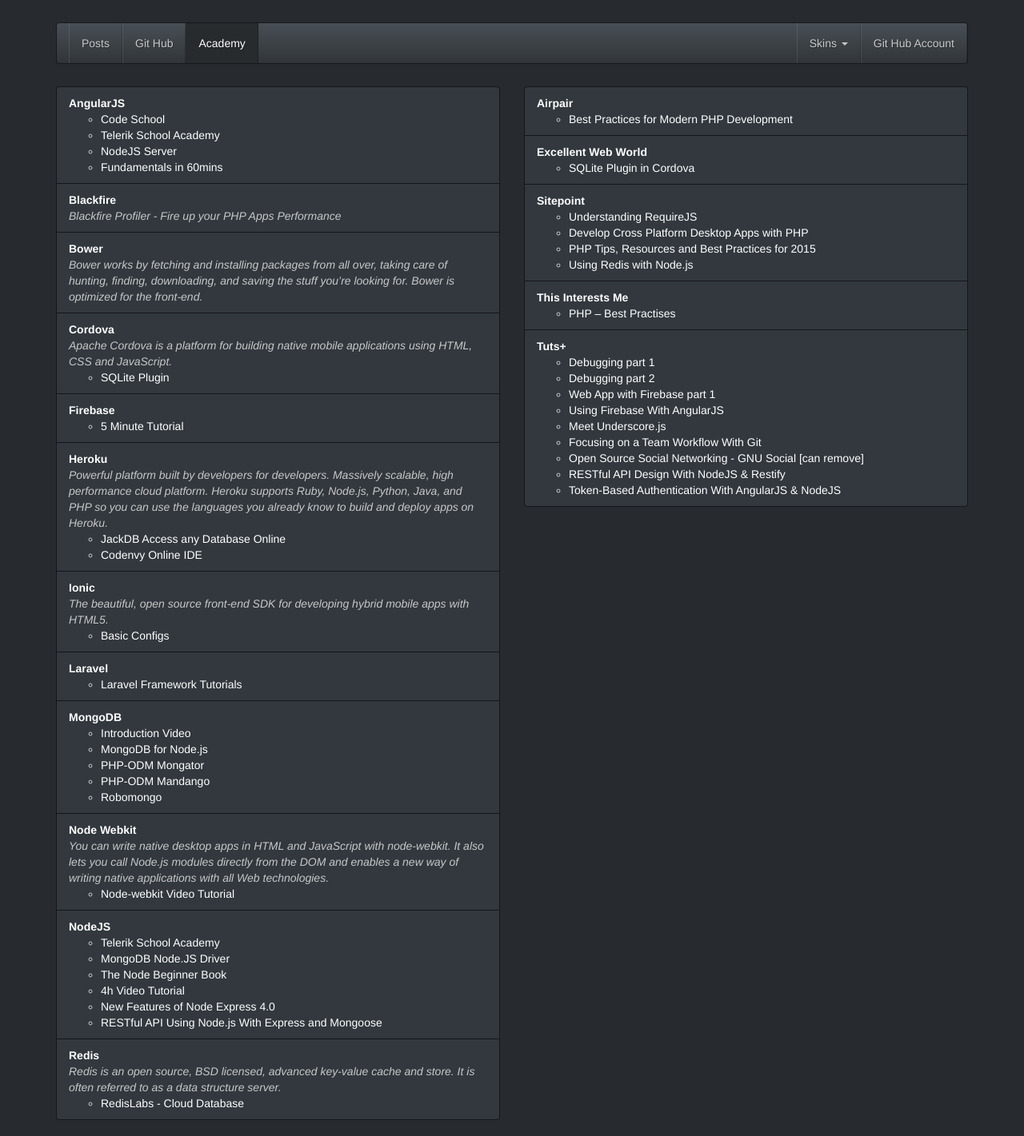
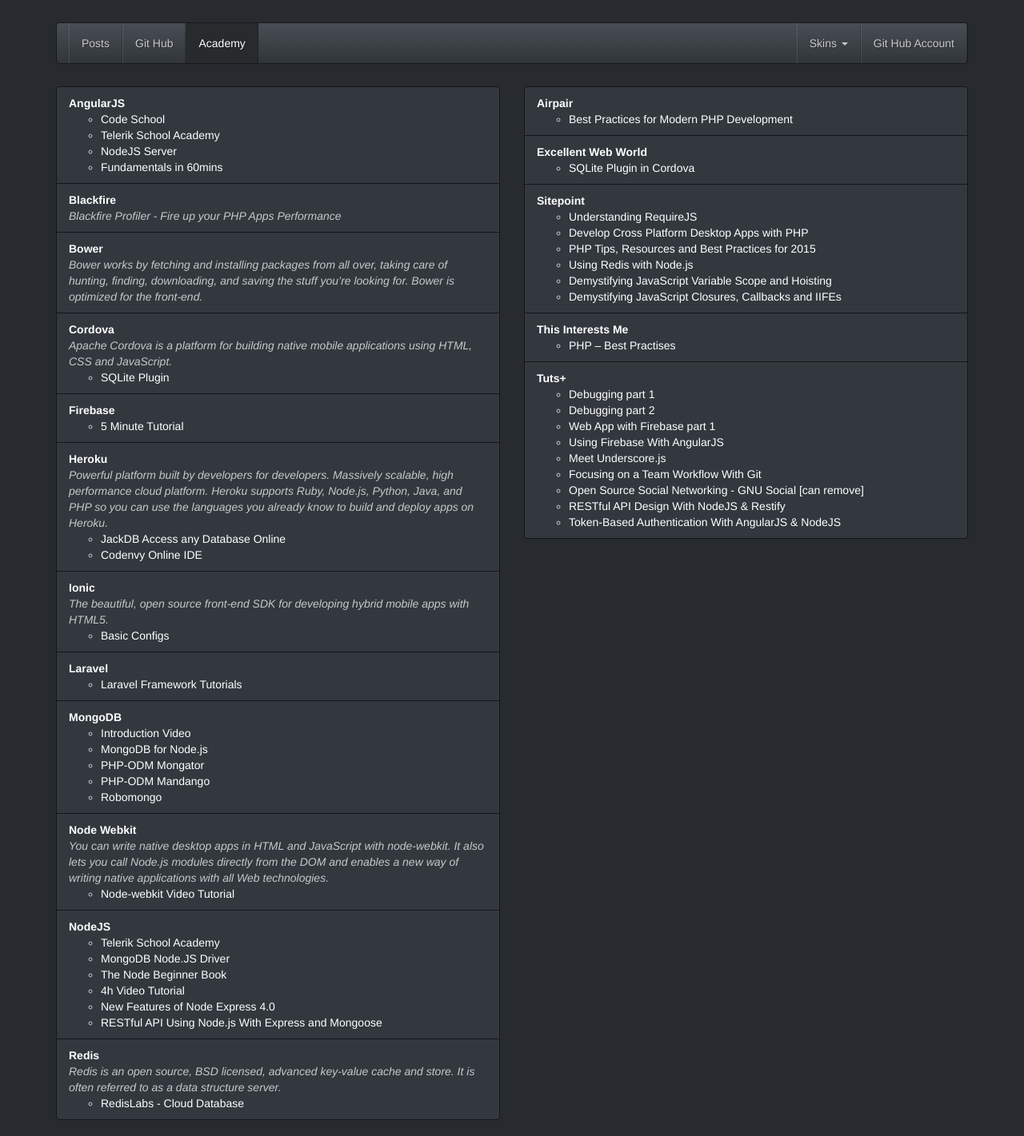
Before and after one commit to donvercety/donvercety.github.io, a Jekyll site: the page built from academy.html, in a window 1280 px wide. Shown: the whole page at 80% size. Built offline with Jekyll 4.4.1, drawn with Linux system fonts in a browser that asks for light colours; nearby versions of some CDN libraries.

Commit message:
Update academy.yml

```diff
--- a/_data/academy.yml
+++ b/_data/academy.yml
@@ -199,7 +199,13 @@
       link: http://www.sitepoint.com/php-tips-resources-best-practices-2015/?fb
 
     - name: 'Using Redis with Node.js'
-      link: 'http://www.sitepoint.com/using-redis-node-js/?utm_content=buffer446e0&utm_medium=social&utm_source=facebook.com&utm_campaign=buffer'
+      link: 'http://www.sitepoint.com/using-redis-node-js'
+
+    - name: 'Demystifying JavaScript Variable Scope and Hoisting'
+      link: 'http://www.sitepoint.com/demystifying-javascript-variable-scope-hoisting/'
+
+    - name: 'Demystifying JavaScript Closures, Callbacks and IIFEs'
+      link: 'http://www.sitepoint.com/demystifying-javascript-closures-callbacks-iifes/'
 
   # - - - - - - - - - -
 
```
